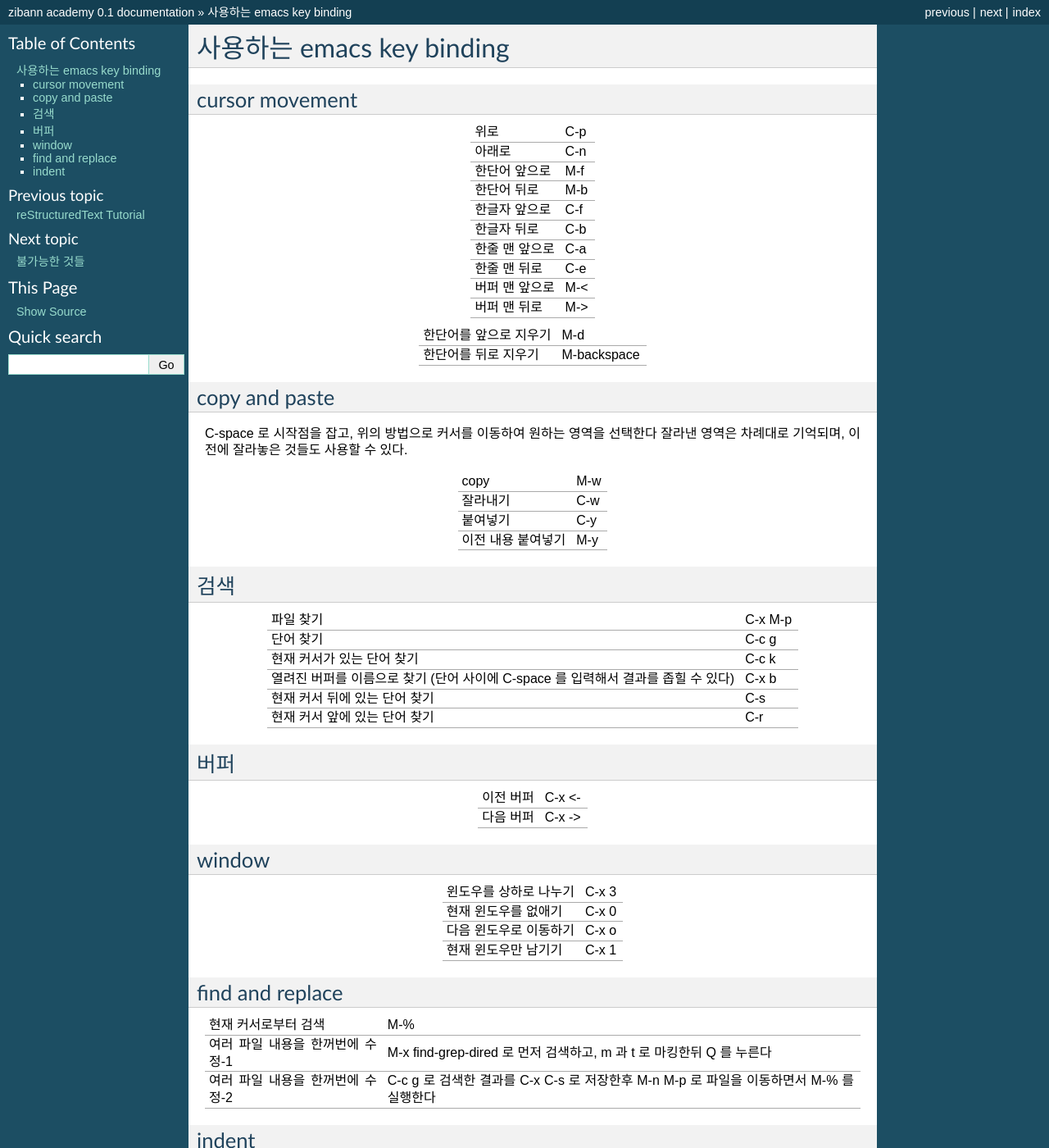
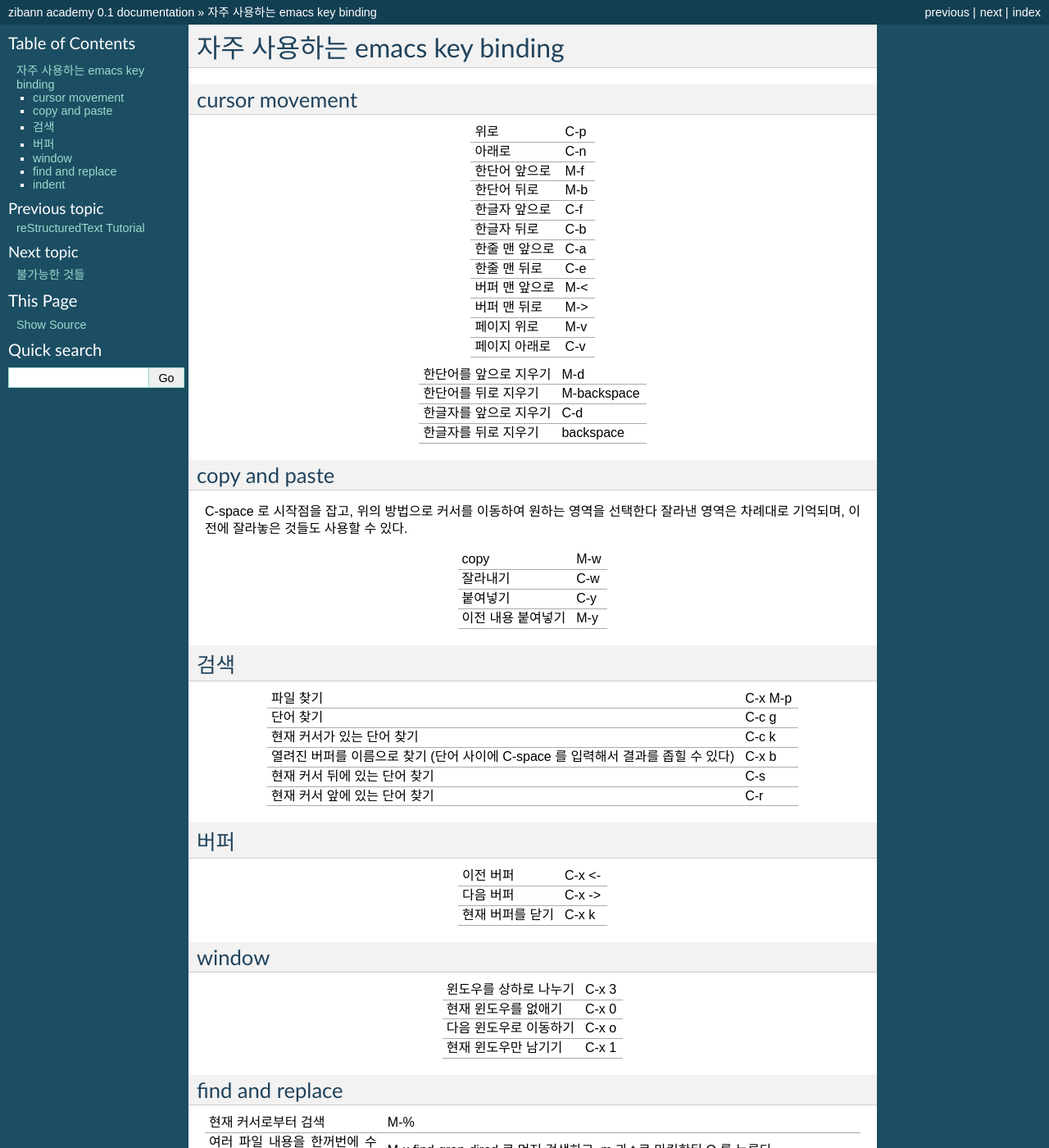
Before and after one commit to pcompassion/zibann-academy, a Sphinx documentation site: the page built from docs/emacs.rst, in a window 1280 px wide and 1400 px high. Shown: the whole window at 82% size. Built offline with Sphinx 7.4.7, drawn with Linux system fonts in a browser that asks for light colours; some of the changed text lies outside the part shown.

Commit message:
more emacs

```diff
--- a/docs/emacs.rst
+++ b/docs/emacs.rst
@@ -1,6 +1,6 @@
-============================
- 사용하는 emacs key binding
-============================
+================================
+자주  사용하는 emacs key binding
+================================
 
 
 cursor movement
@@ -28,11 +28,19 @@ cursor movement
 +----------------------------------------+----------------------------------------+
 |버퍼 맨 뒤로                            |M->                                     |
 +----------------------------------------+----------------------------------------+
+|페이지 위로                             |M-v                                     |
++----------------------------------------+----------------------------------------+
+|페이지 아래로                           |C-v                                     |
++----------------------------------------+----------------------------------------+
 
 +----------------------------------------+----------------------------------------+
 |한단어를 앞으로 지우기                  |M-d                                     |
 +----------------------------------------+----------------------------------------+
 |한단어를 뒤로 지우기                    |M-backspace                             |
++----------------------------------------+----------------------------------------+
+|한글자를 앞으로 지우기                  |C-d                                     |
++----------------------------------------+----------------------------------------+
+|한글자를 뒤로 지우기                    |backspace                               |
 +----------------------------------------+----------------------------------------+
 
 
@@ -80,6 +88,8 @@ C-space 로 시작점을 잡고, 위의 방법으로 커서를 이동하여 원
 +----------------------------------------+----------------------------------------+
 |다음 버퍼                               |C-x ->                                  |
 +----------------------------------------+----------------------------------------+
+|현재 버퍼를 닫기                        |C-x k                                   |
++----------------------------------------+----------------------------------------+
 
 window
 ======
```
